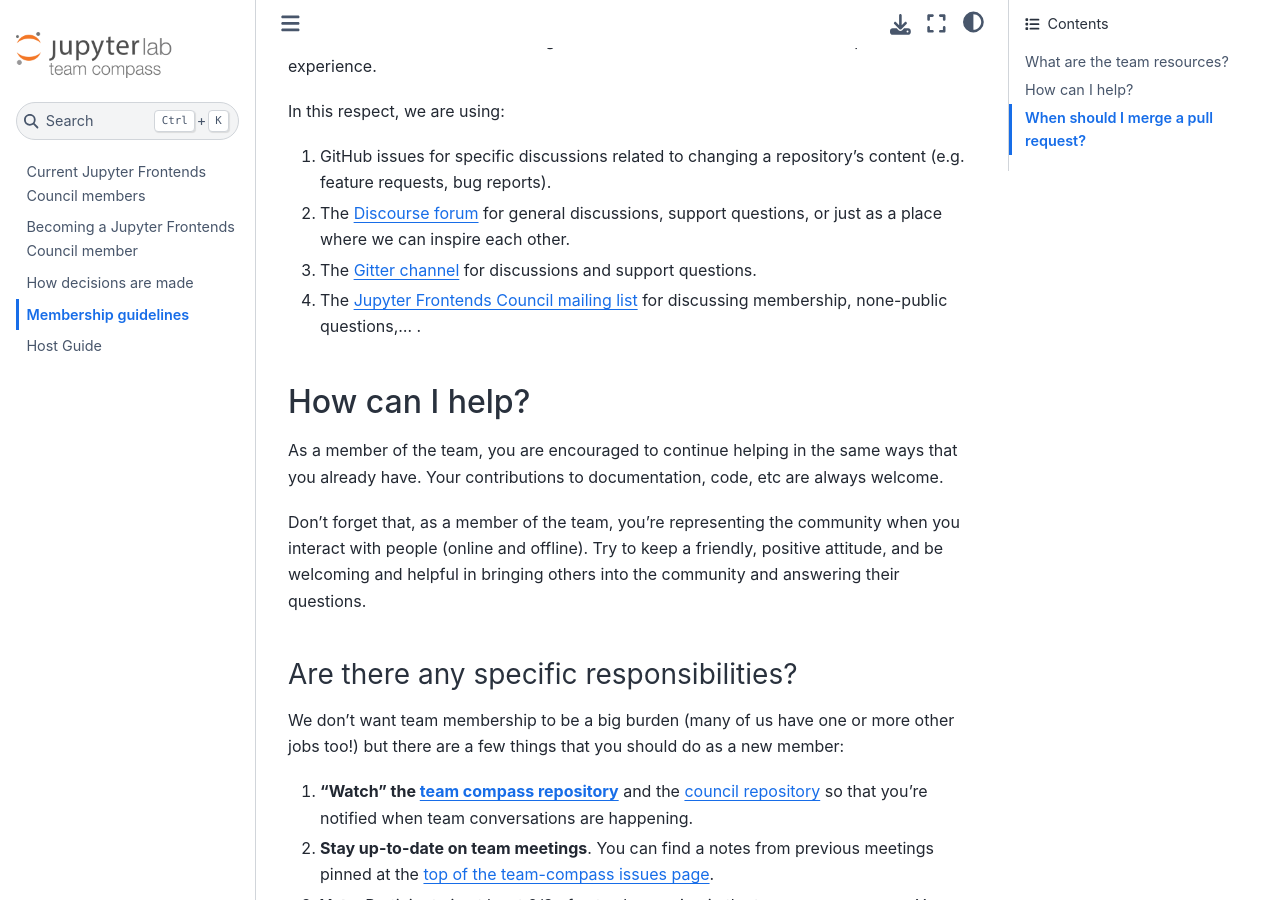
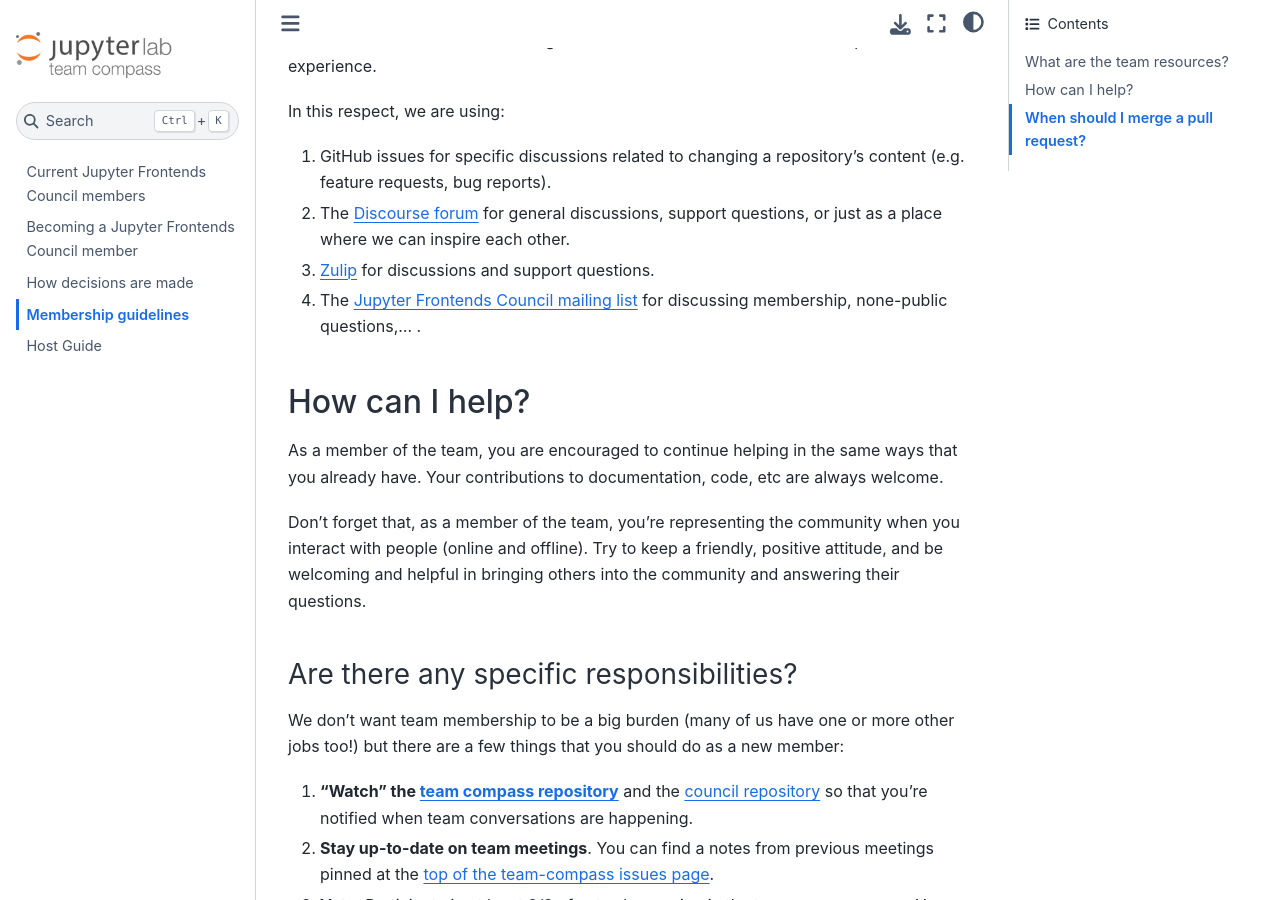
Before and after one commit to jupyterlab/frontends-team-compass, a Sphinx documentation site: the page built from docs/team/member-guide.md, in a window 1280 px wide and 900 px high, scrolled down 611 px. Built offline with Sphinx 7.4.7 and the Sphinx Book theme 1.1.4, drawn with Linux system fonts in a browser that asks for light colours.

Commit message:
Member guide: Gitter -> Zulip (#265)
* Member guide: Gitter -> Zulip

* Simplify

```diff
--- a/docs/team/member-guide.md
+++ b/docs/team/member-guide.md
@@ -28,7 +28,7 @@
 (e.g. feature requests, bug reports).
 2. The [Discourse forum](https://discourse.jupyter.org/) for general discussions, support
 questions, or just as a place where we can inspire each other.
-3. The [Gitter channel](https://app.gitter.im/#/room/#jupyterlab_jupyterlab:gitter.im) for discussions and support questions.
+3. [Zulip](https://jupyter.zulipchat.com) for discussions and support questions.
 4. The [Jupyter Frontends Council mailing list](https://groups.google.com/u/1/g/jupyterlab-council) for discussing membership, none-public questions,... .
 
 ## How can I help?
```
